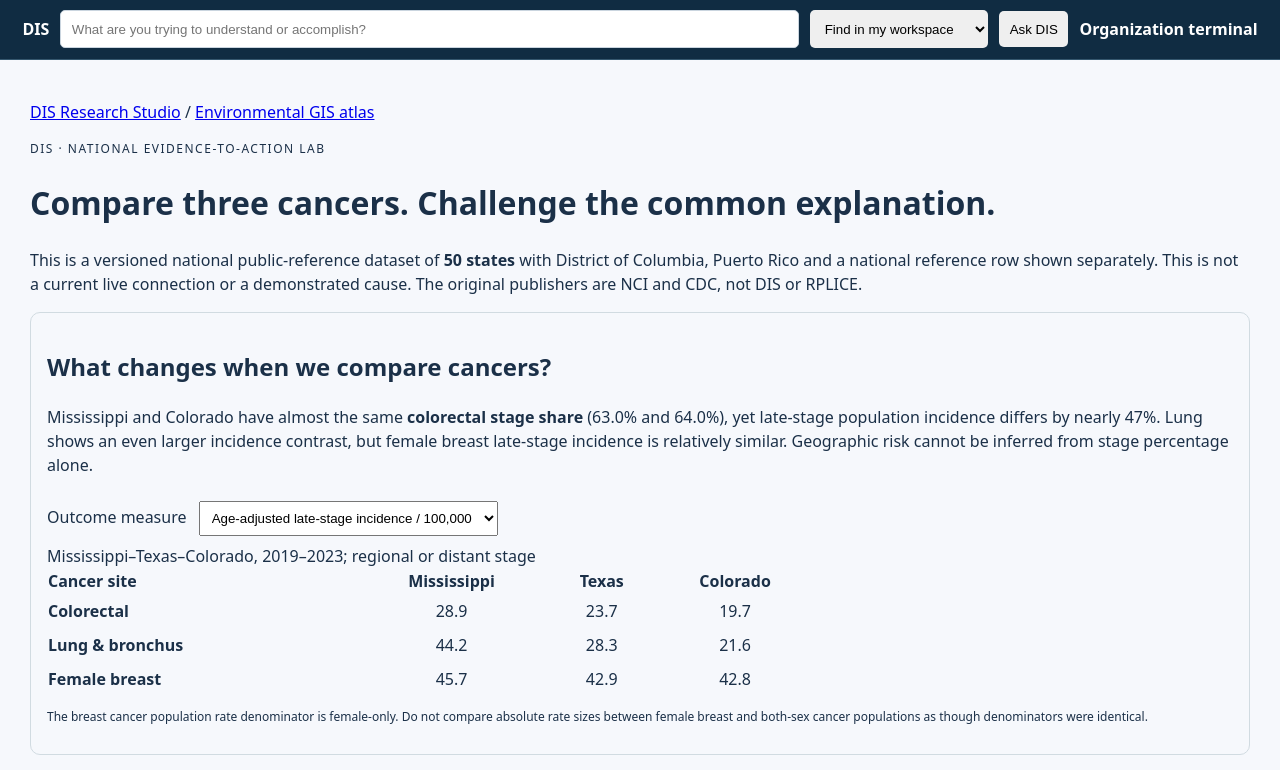
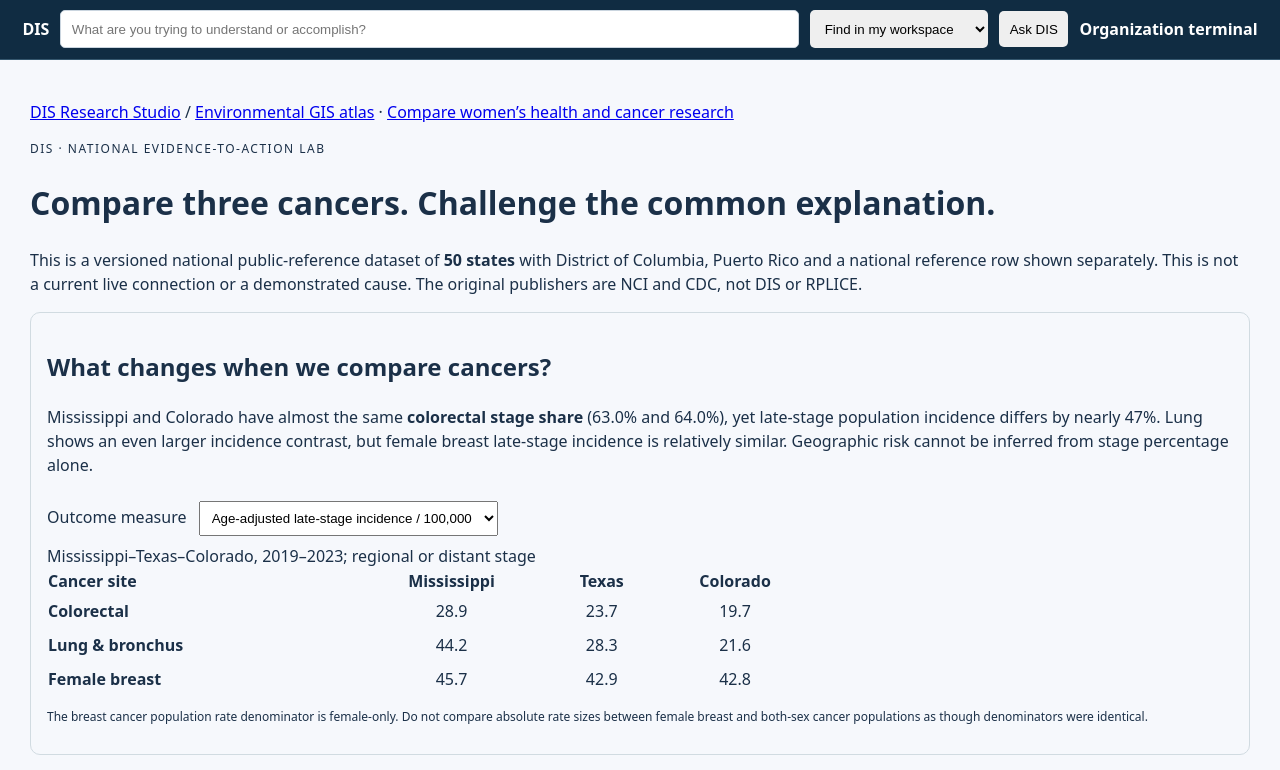
Before and after one commit to mrterryflood-ui/integrated-implementation-intelligence, a Next.js app in the folder apps/dis-platform/: page /research-program/national-cancers in a window 1280 px wide. Shown: the top 770 px of the page. Built offline with nearby package versions, Linux system fonts and the light colour scheme.

Commit message:
feat(research): surface cross-cancer and gynecologic research within existing studies

```diff
--- a/apps/dis-platform/app/research-program/national-cancers/page.tsx
+++ b/apps/dis-platform/app/research-program/national-cancers/page.tsx
@@ -22,7 +22,7 @@ export default function NationalCancerThreeSite(){
  const values=focus.map(name=>NATIONAL_THREE_CANCER_ROWS.find(r=>r.geography===name)!);
  const useRate=metric==="lateStageIncidencePer100k";
  return <main style={{maxWidth:1220,margin:"0 auto",padding:"24px 16px",fontFamily:"system-ui,sans-serif",lineHeight:1.5}}>
- <p><Link href="/research-program">DIS Research Studio</Link> / <Link href="/research-program/exposome">Environmental GIS atlas</Link></p>
+ <p><Link href="/research-program">DIS Research Studio</Link> / <Link href="/research-program/exposome">Environmental GIS atlas</Link> · <Link href="/research-program/six-conditions">Compare women’s health and cancer research</Link></p>
  <p style={{letterSpacing:1.5,fontSize:12,textTransform:"uppercase"}}>DIS · National evidence-to-action lab</p>
  <h1>Compare three cancers. Challenge the common explanation.</h1>
  <p>This is a versioned national public-reference dataset of <b>50 states</b> with District of Columbia, Puerto Rico and a national reference row shown separately. This is not a current live connection or a demonstrated cause. The original publishers are NCI and CDC, not DIS or RPLICE.</p>
```
